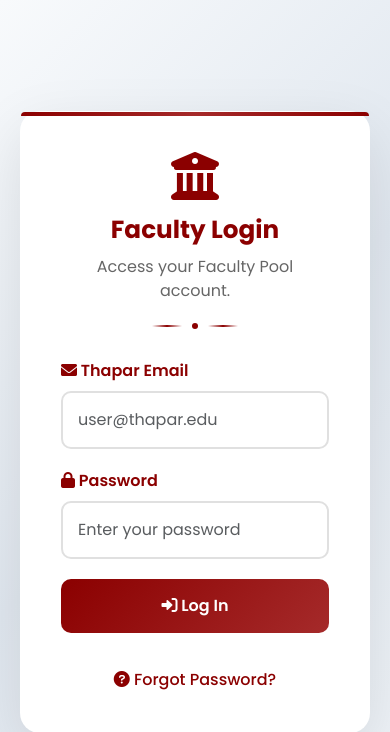
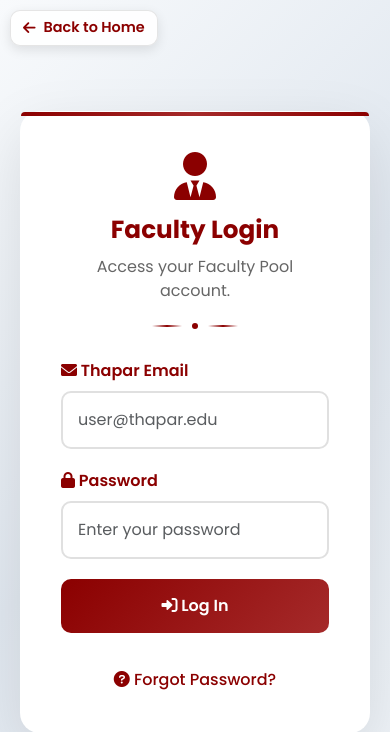
Before and after one commit to lavkush2336/faculty-pool, a PHP site: page /faculty-pool/faculty-login.php in a window 390 px wide. Shown: the top 732 px of the page. Run offline with PHP 8.4, Linux system fonts and the light colour scheme.

Commit message:
changes by lav

```diff
--- a/faculty-login.php
+++ b/faculty-login.php
@@ -80,14 +80,54 @@ if ($_SERVER['REQUEST_METHOD'] === 'POST') {
     .decoration { display: flex; align-items: center; justify-content: center; gap: 10px; margin: 20px 0; }
     .decoration-line { width: 30px; height: 2px; background: linear-gradient(90deg, transparent, #8B0000, transparent); }
     .decoration-dot { width: 6px; height: 6px; background: #8B0000; border-radius: 50%; }
+
+    /* === NEW STYLES FOR BACK TO HOME BUTTON === */
+    .back-to-home {
+        position: fixed; /* Fixed position */
+        top: 20px;
+        left: 20px;
+        color: #8B0000;
+        text-decoration: none;
+        font-weight: 600;
+        font-size: 1rem;
+        display: flex;
+        align-items: center;
+        gap: 0.5rem;
+        transition: all 0.3s ease;
+        z-index: 10;
+        background: rgba(255, 255, 255, 0.9);
+        padding: 8px 15px;
+        border-radius: 10px;
+        box-shadow: 0 4px 12px rgba(0, 0, 0, 0.1);
+        border: 1px solid rgba(0, 0, 0, 0.1);
+    }
+
+    .back-to-home:hover {
+        color: #A52A2A;
+        transform: translateX(-5px);
+        box-shadow: 0 6px 16px rgba(0, 0, 0, 0.15);
+    }
+
+    /* Responsive adjustment for small screens */
+    @media (max-width: 500px) {
+        .back-to-home {
+            top: 10px;
+            left: 10px;
+            font-size: 0.9rem;
+            padding: 6px 12px;
+        }
+    }
   </style>
 </head>
 <body>
+    <a href="index.php" class="back-to-home">
+        <i class="fas fa-arrow-left"></i> Back to Home
+    </a>
+
   <div class="login-container">
     <div class="login-card">
       <div class="header">
-        <i class="fas fa-university"></i>
-        <h2>Faculty Login</h2>
+        <i class="fas fa-user-tie"></i> <h2>Faculty Login</h2>
         <p>Access your Faculty Pool account.</p>
         <div class="decoration">
           <div class="decoration-line"></div>
```
Also changed, not shown: index.php (+16 -12 lines), research.php (+32 -4 lines).
